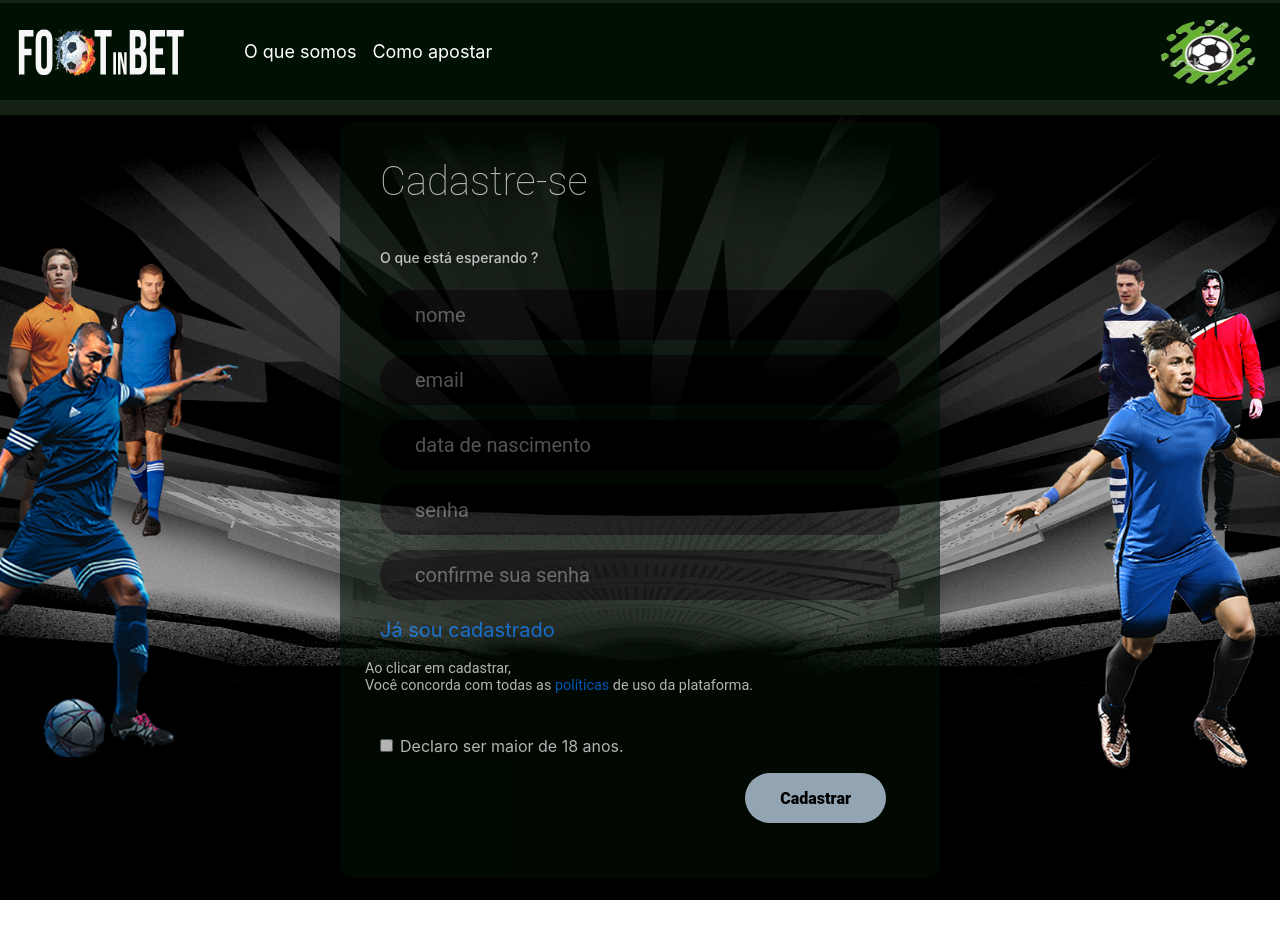
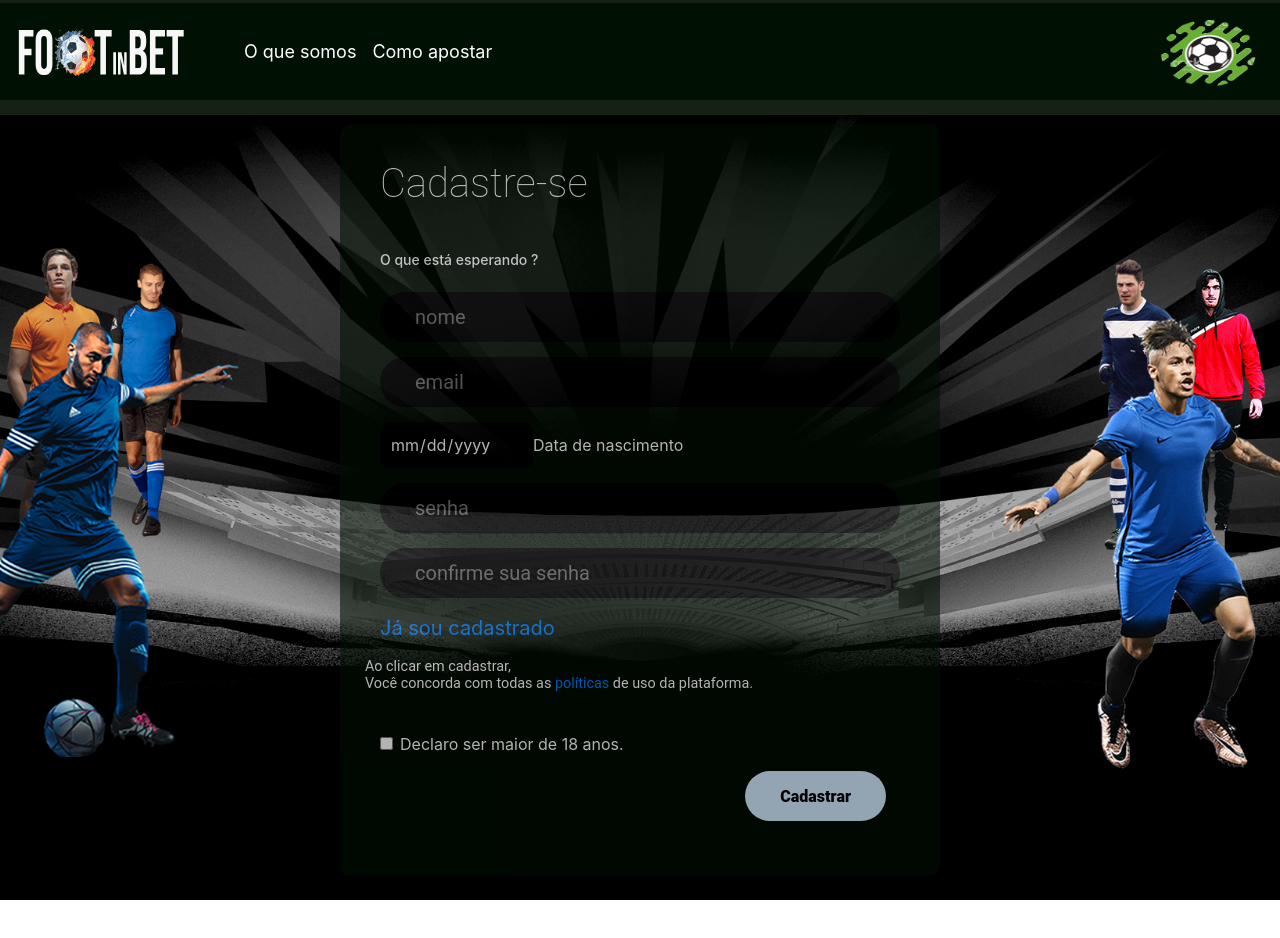
Before and after one commit to mayckol/front_bet_in_foot, a Vue app: page / in a window 1280 px wide. Both pictures are taken after a click on the link "Cadastre-se". Shown: the top 938 px of the page. Built offline with nearby package versions, Linux system fonts and the light colour scheme; what vue-the-mask would draw is missing.

Commit message:
Correcoes no componente register

```diff
--- a/src/components/auth/Register.vue
+++ b/src/components/auth/Register.vue
@@ -3,6 +3,14 @@
         <div class="login-wrapper">
             <div class="row">
                 <form action="#" @submit.stop.prevent="register">
+                    <div v-if="registerSuccess" class="bg-light" style="min-height: 170px;">
+                        <p class="text-center" style="font-size: 30px; color: black">
+                            Ótimo! Agora clique em login
+                        </p>
+                    <span class="text-center" style="margin-left: 40%">
+                        <span style="cursor: pointer; font-size: 30px" @click="changeComponent">Login</span>
+                    </span>
+                    </div>
                     <div class="col-sm-12">
                         <h1 class="mb-5">Cadastre-se</h1>
                     </div>
@@ -10,11 +18,16 @@
                         <h5 class="mb-4">O que está esperando ?</h5>
                     </div>
                     <div class="col-sm-12 input-group btn-right">
-            <input v-model="name" type="text" class="input" placeholder="nome">
-            <input v-model="email" type="email" class="input" placeholder="email">
-            <input v-model="birthDate" type="text" class="input" placeholder="data de nascimento">
-            <input v-model="password" type="password" class="input" placeholder="senha">
-            <input v-model="confirmPassword" type="password" class="input" placeholder="confirme sua senha">
+                        <input v-model="name" type="text" class="input" placeholder="nome" required>
+                        <input v-model="email" type="email" class="input" placeholder="email" required>
+                        <input v-model="birthDate"
+                               type="date"
+                               placeholder="Data de nascimento"
+                               required
+                               style="border-radius: 10px; margin-bottom: 15px; padding: 10px 0 10px 10px; border: none; color: white; background-color: #000000"/>
+                        <label for="birth-date">Data de nascimento</label>
+                        <input id="birth-date" v-model="password" type="password" class="input" placeholder="senha" required>
+                        <input v-model="confirmPassword" type="password" class="input" placeholder="confirme sua senha" required>
                         <a @click.stop.prevent="changeComponent" href="#" style="font-size: 20px">Já sou cadastrado</a>
                     </div>
                     <p style="color: white">
@@ -23,7 +36,8 @@
                     </p>
                     <div class="col-sm-12">
                         <div class="form-check">
-              <input v-model="checkboxes" type="checkbox" value="isAdult" class="form-check-input" id="exampleCheck1">
+                            <input v-model="checkboxes" type="checkbox" value="isAdult" class="form-check-input"
+                                   id="exampleCheck1" required>
                             <label class="form-check-label" for="exampleCheck1">Declaro ser maior de 18 anos.</label>
                         </div>
                     </div>
@@ -48,7 +62,9 @@
                 birthDate: '',
                 password: '',
                 confirmPassword: '',
-                checkboxes: []
+                checkboxes: [],
+                registerSuccess: false,
+                componentKey: 0
             }
         },
         methods: {
@@ -65,16 +81,13 @@
                     checkboxes: [],
                 }).then(response => {
                     this.successMessage = 'ok'
-                        this.$router.push({ name: '/' })
-                        this.$toast.success({
-                            title: this.successMessage,
-                            message: 'You can login here'
-                        })
+                    // this.$router.push({ name: '/' })
+                    this.registerSuccess = true
                 })
                     .catch(error => {
                         this.serverErrors = Object.values(error.response.data.errors)
                     })
-            }
+            },
         }
     }
 </script>
```
Lines whose indentation alone changed are shown as unchanged.
